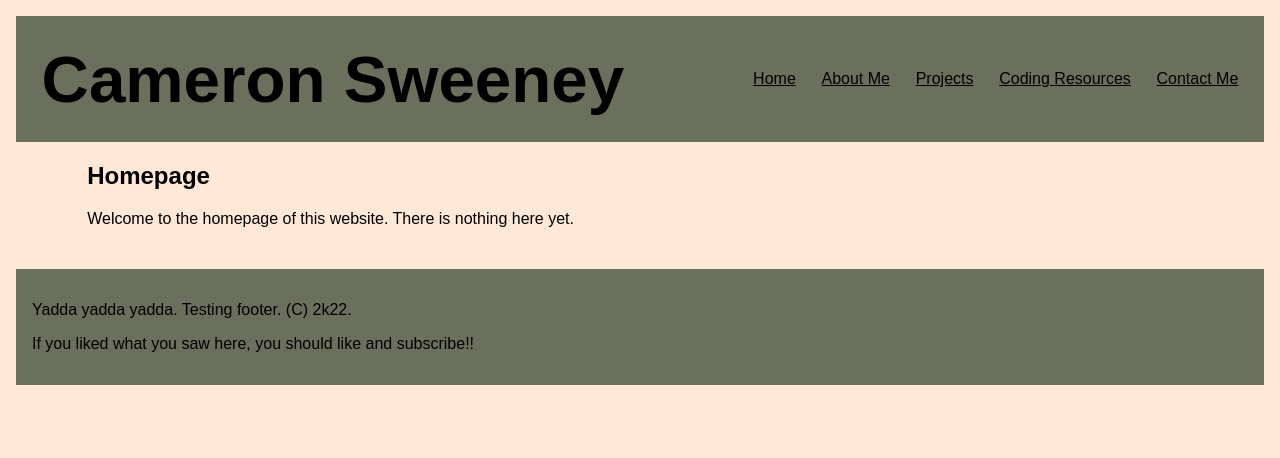
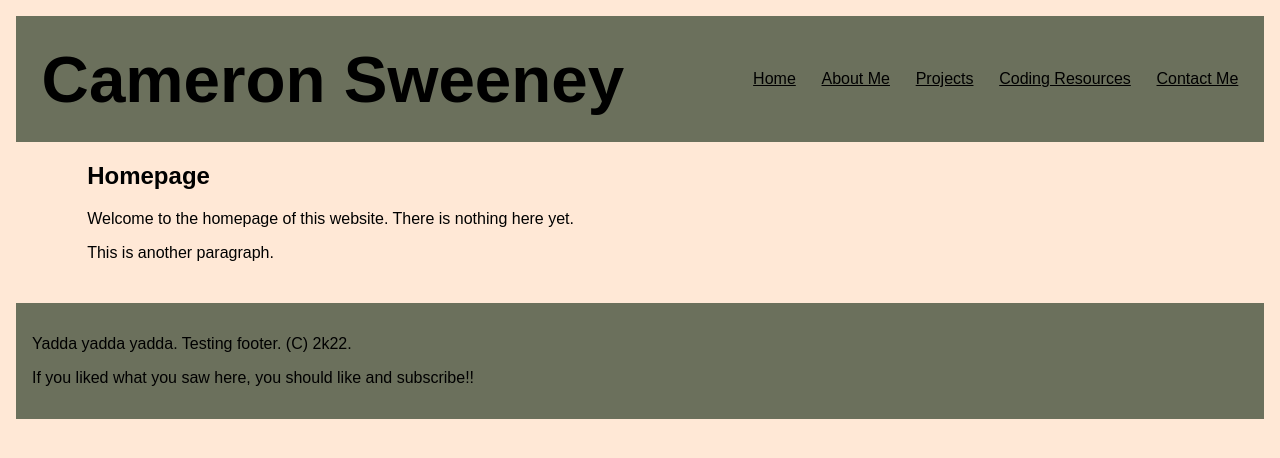
Before and after one commit to cameronsweeney/portfolio, a Django app: page / in a window 1280 px wide. Shown: the top 458 px of the page. Run offline with Django 4.2, Linux system fonts and the light colour scheme; parts of the project's set-up code (start-up, migrations or seed data) failed here and were passed over.

Commit message:
test commit and push

```diff
--- a/templates/home.html
+++ b/templates/home.html
@@ -4,4 +4,6 @@
 <h1>Homepage</h1>
 
 <p>Welcome to the homepage of this website. There is nothing here yet.</p>
+
+<p>This is another paragraph.</p>
 {% endblock content %}
```
Also changed, not shown: 1 other file.
